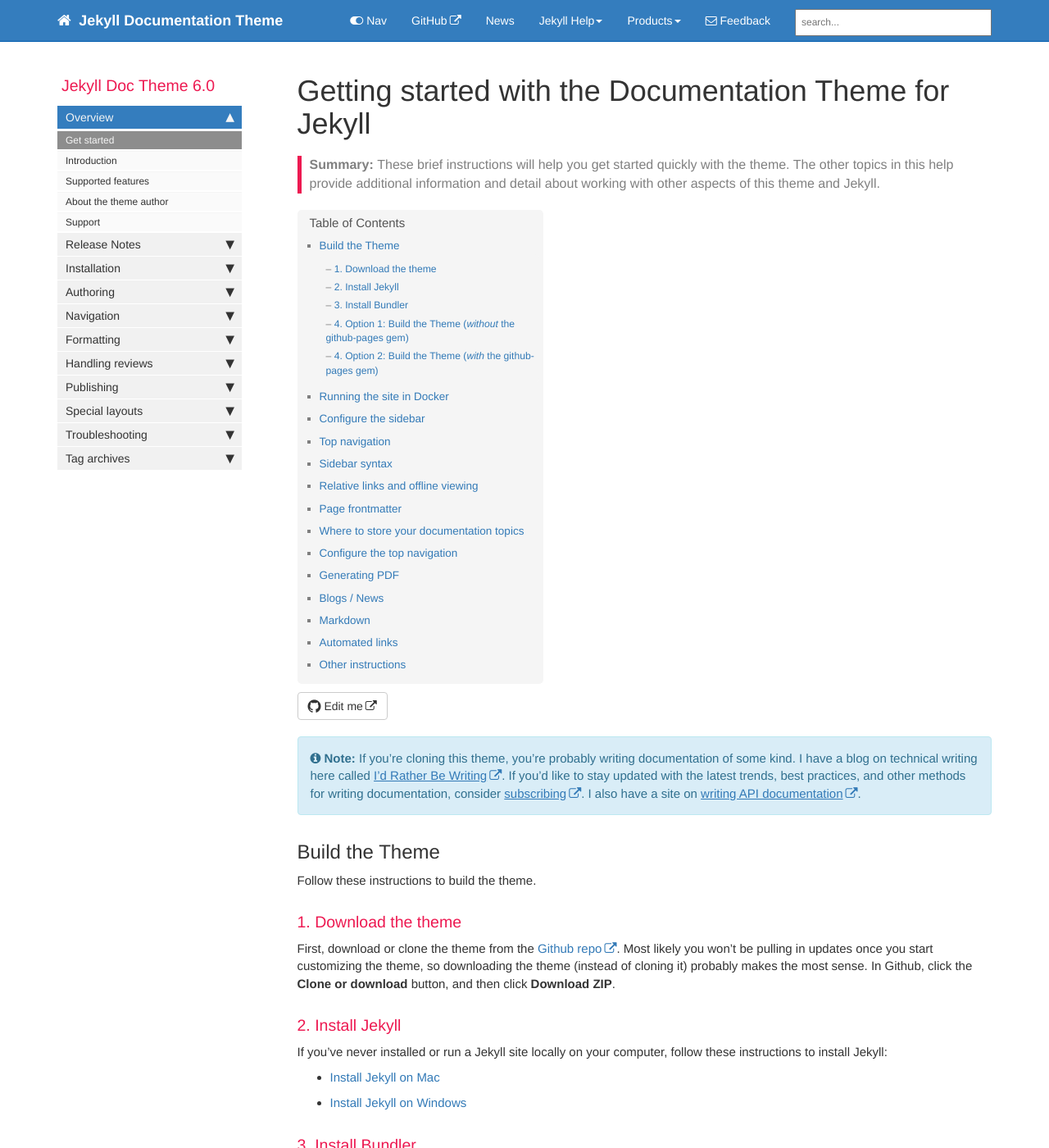
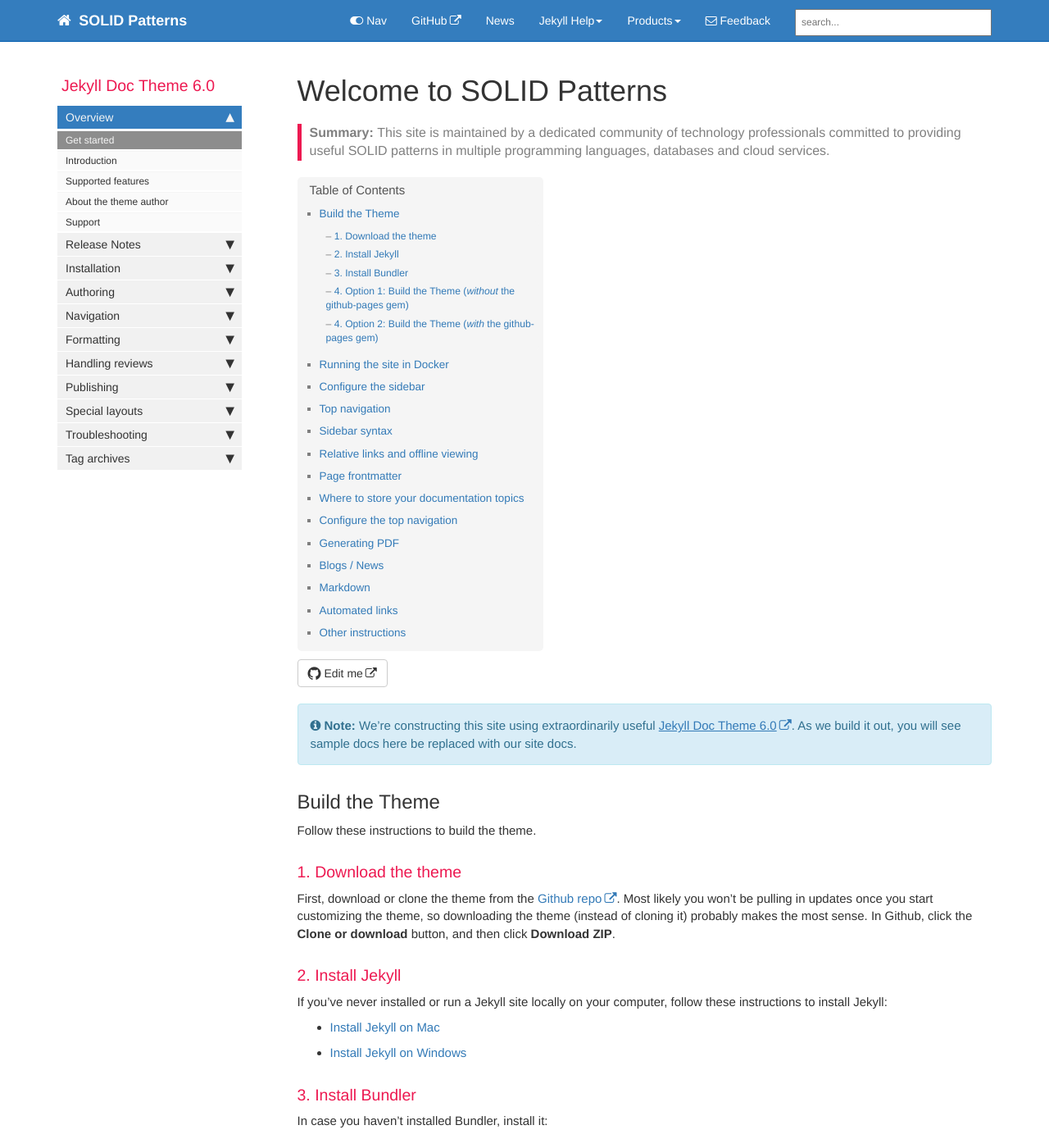
Before and after one commit to solidcodepatterns/solidcodepatterns.github.io, a Jekyll site: the page built from index.md, in a window 1280 px wide and 1400 px high. Shown: the whole window at 82% size. Built offline with Jekyll 4.4.1, drawn with Linux system fonts in a browser that asks for light colours; comment, search, counter and statistics services are not loaded; some of the changed text lies outside the part shown.

Commit message:
modified files

```diff
--- a/_config.yml
+++ b/_config.yml
@@ -1,27 +1,27 @@
-repository: tomjoht/documentation-theme-jekyll
+repository: solidcodepatterns/solidcodepatterns.github.io
 
 output: web
 # this property is useful for conditional filtering of content that is separate from the PDF.
 
-topnav_title: Jekyll Documentation Theme
+topnav_title: SOLID Patterns
 # this appears on the top navigation bar next to the home button
 
-site_title: Jekyll theme for documentation
+site_title: A collection of peer reviewed SOLID code patterns in multiple programming languages.
 # this appears in the html browser tab for the site title (seen mostly by search engines, not users)
 
-company_name: Your company
+company_name: Solid Patterns Community
 # this appears in the footer
 
-github_editme_path: tomjoht/documentation-theme-jekyll/blob/gh-pages/
+github_editme_path: solidcodepatterns/solidcodepatterns.github.io/gh-pages/
 # if you're using Github, provide the basepath to the branch you've created for reviews, following the sample here. if not, leave this value blank.
 
 # gitlab_editme_path: tomjoht/documentation-theme-jekyll/blob/gh-pages/
 # if you're using GitLab, provide the basepath to the branch you've created for reviews, following the sample here. if not, leave this value blank.
 
-disqus_shortname: idratherbewriting
+disqus_shortname: solidpatterns
 # if you're using disqus for comments, add the shortname here. if not, leave this value blank.
 
-google_analytics: UA-66296557-1
+google_analytics:
 # if you have google-analytics ID, put it in. if not, edit this value to blank.
 
 host: 127.0.0.1
@@ -36,9 +36,9 @@ exclude:
   - vendor
 # these are the files and directories that jekyll will exclude from the build
 
-feedback_subject_line: Jekyll documentation theme
+feedback_subject_line: Solid Patterns
 
-feedback_email: tomjoht@gmail.com
+feedback_email: tyler@tsjensen.com
 # used as a contact email for the Feedback link in the top navigation bar
 
 # feedback_disable: true
@@ -108,12 +108,12 @@ sidebars:
 - product2_sidebar
 - other
 
-description: "Intended as a documentation theme based on Jekyll for technical writers documenting software and other technical products, this theme has all the elements you would need to handle multiple products with both multi-level sidebar navigation, tags, and other documentation features."
+description: "Intended as an educational documentation repository for SOLID patterns in code and more."
 # the description is used in the feed.xml file
 
 # needed for sitemap.xml file only
-# url: http://idratherbewriting.com
-# baseurl: /documentation-theme-jekyll
+url: https://solidcodepatterns.github.io
+baseurl: /solidcodepatterns.github.io
 
 
 github: [metadata]
--- a/index.md
+++ b/index.md
@@ -1,13 +1,13 @@
 ---
-title: "Getting started with the Documentation Theme for Jekyll"
+title: "Welcome to SOLID Patterns"
 keywords: sample homepage
 tags: [getting_started]
 sidebar: mydoc_sidebar
 permalink: index.html
-summary: These brief instructions will help you get started quickly with the theme. The other topics in this help provide additional information and detail about working with other aspects of this theme and Jekyll.
+summary: This site is maintained by a dedicated community of technology professionals committed to providing useful SOLID patterns in multiple programming languages, databases and cloud services.
 ---
 
-{% include note.html content="If you're cloning this theme, you're probably writing documentation of some kind. I have a blog on technical writing here called <a alt='technical writing blog' href='http://idratherbewriting.com'>I'd Rather Be Writing</a>. If you'd like to stay updated with the latest trends, best practices, and other methods for writing documentation, consider <a href='https://tinyletter.com/tomjoht'>subscribing</a>. I also have a site on <a href='http://idratherbewriting.com/learnapidoc'>writing API documentation</a>." %}
+{% include note.html content="We're constructing this site using extraordinarily useful <a href='https://idratherbewriting.com/documentation-theme-jekyll/index.html'>Jekyll Doc Theme 6.0</a>. As we build it out, you will see sample docs here be replaced with our site docs." %}
 
 ## Build the Theme
 
```
